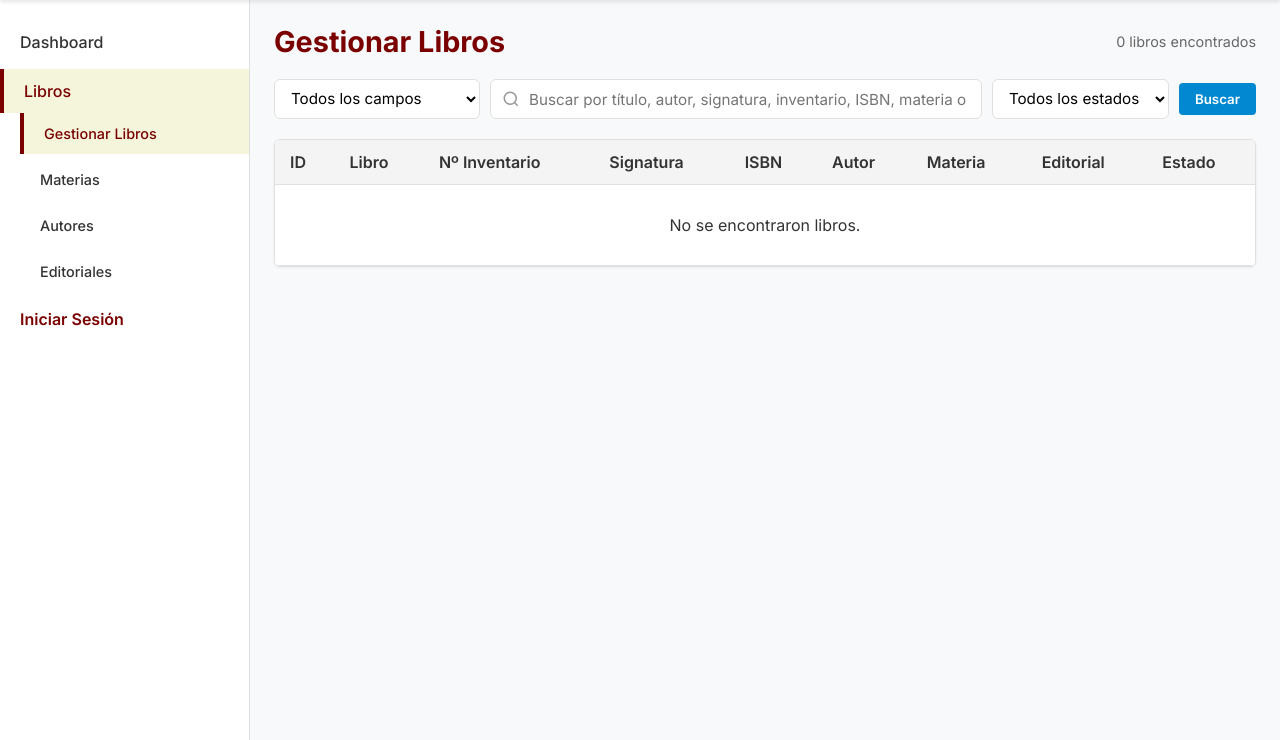
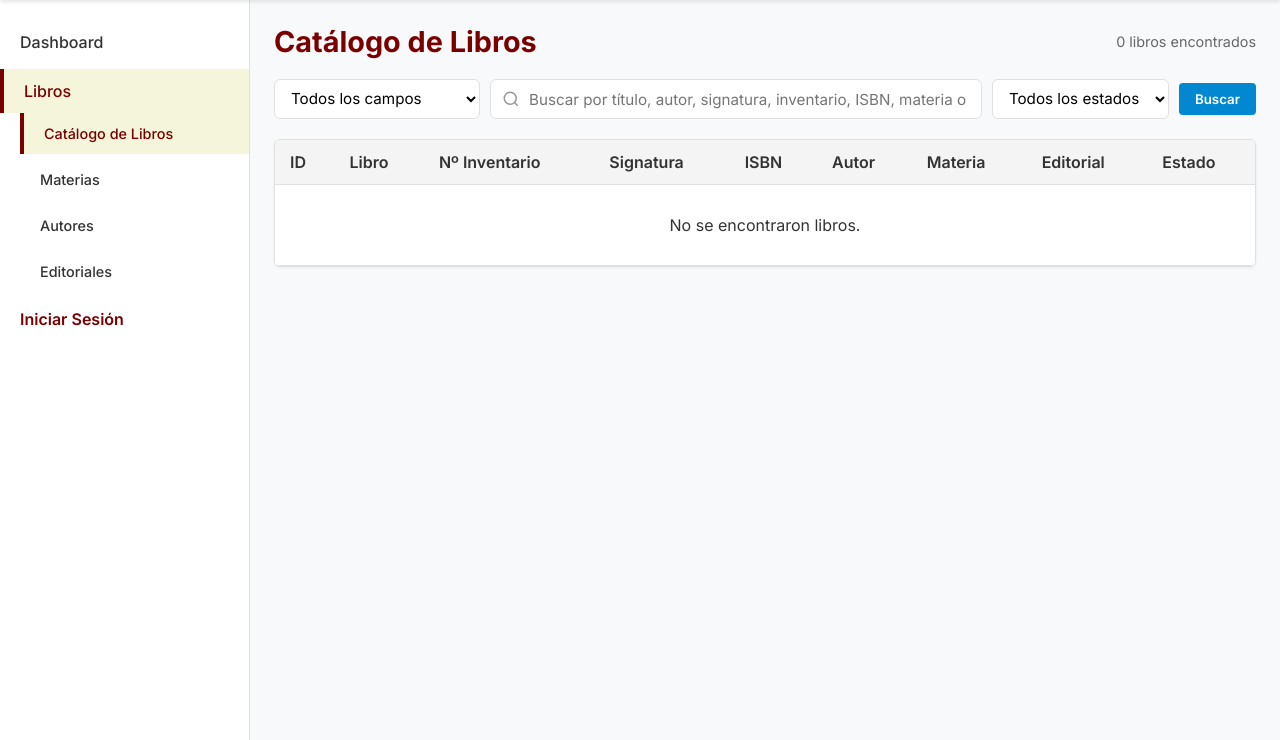
Before and after one commit to Thiagotutos/Gestion-de-biblioteca, a PHP site: page /pages/books.php in a window 1280 px wide. Shown: the part 60-800 px from the top of the page. Run offline with PHP 8.4, Linux system fonts and the light colour scheme; data comes from the database, SQL or seed files in the repository; data that the repository does not hold is empty.

Commit message:
ui: titulo dinamico 'Catalogo de Libros' para lectores y 'Gestionar Libros' para personal

```diff
--- a/includes/sidebar.php
+++ b/includes/sidebar.php
@@ -12,7 +12,7 @@ $current_page = basename($_SERVER['PHP_SELF']);
                 <li>
                     <a href="books.php" class="<?php echo (in_array($current_page, ['books.php', 'add_book.php', 'edit_book.php'])) ? 'active' : ''; ?>">Libros</a>
                     <ul class="sub-menu">
-                        <li><a href="books.php" class="<?php echo ($current_page == 'books.php') ? 'active' : ''; ?>">Gestionar Libros</a></li>
+                        <li><a href="books.php" class="<?php echo ($current_page == 'books.php') ? 'active' : ''; ?>"><?php echo (in_array($_SESSION['user_role'] ?? '', ['Administrador', 'Bibliotecario'])) ? 'Gestionar Libros' : 'Catálogo de Libros'; ?></a></li>
                         <li><a href="categories.php" class="<?php echo ($current_page == 'categories.php') ? 'active' : ''; ?>">Materias</a></li>
                         <li><a href="authors.php" class="<?php echo ($current_page == 'authors.php') ? 'active' : ''; ?>">Autores</a></li>
                         <li><a href="publishers.php" class="<?php echo ($current_page == 'publishers.php') ? 'active' : ''; ?>">Editoriales</a></li>
--- a/pages/books.php
+++ b/pages/books.php
@@ -105,7 +105,7 @@ if ($filter_estado !== '') $url_params['filter'] = $filter_estado;
 <?php require_once __DIR__ . '/../includes/sidebar.php'; ?>
 
 <div class="content-header">
-    <h2>Gestionar Libros</h2>
+    <h2><?php echo ($user_role === 'Lector') ? 'Catálogo de Libros' : 'Gestionar Libros'; ?></h2>
     <div style="display: flex; gap: 10px; align-items: center; flex-wrap: wrap;">
         <span id="result-count" style="color: #666; font-size: 0.9rem;"><?php echo number_format($total); ?> libros encontrados</span>
         <?php if ($user_role !== 'Lector'): ?>
```
